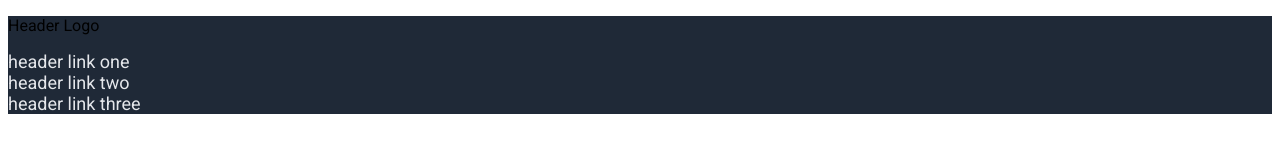
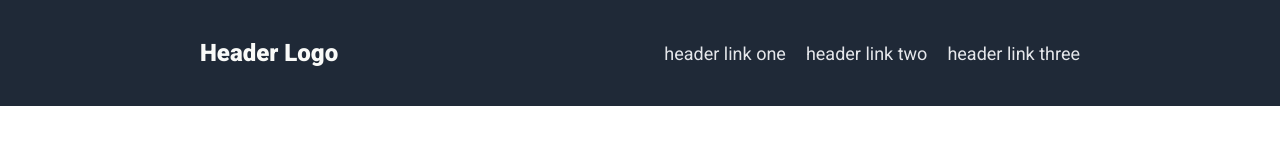
Before and after one commit to GDonCode/flexbox-project, a plain HTML site: page index.html in a window 1280 px wide. Drawn offline with Linux system fonts and the light colour scheme.

Commit message:
Styled hader logo and header links
changed background color, used flex to position links and paragraph

```diff
--- a/index.html
+++ b/index.html
@@ -8,7 +8,7 @@
 </head>
 <body>
     <div class="header">
-        <p>Header Logo</p>
+        <p class="logo-placeholder">Header Logo</p>
         <ul>
             <li href="#">header link one</li>
             <li href="#">header link two</li>
--- a/styles.css
+++ b/styles.css
@@ -3,16 +3,27 @@
 html {
     font-family: "Roboto";
 }
+body {
+    padding: 0;
+    margin: 0;
+}
 .logo-placeholder {
     color: #F9FAF8;
     font-size: 24px;
+    font-weight: 900;
+    margin-right: auto;
 }
 .header {
     background-color: #1F2937;
+    display: flex;
+    padding: 15px 200px;
+    align-items: center;
 }
 ul {
     margin: 0;
     padding: 0;
+    display: flex;
+    gap: 20px;
 }
 li {
     text-decoration: none;
```
